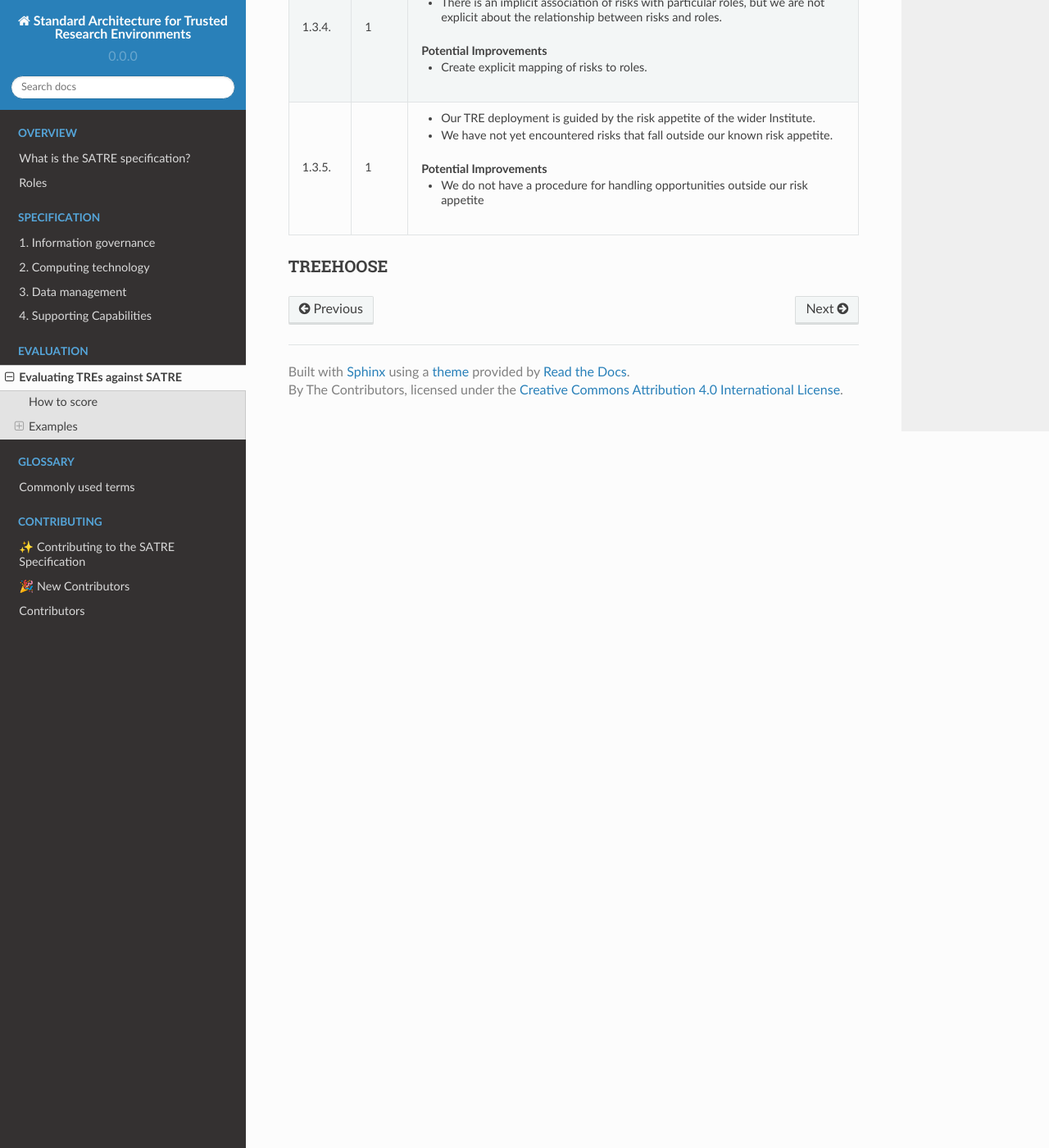
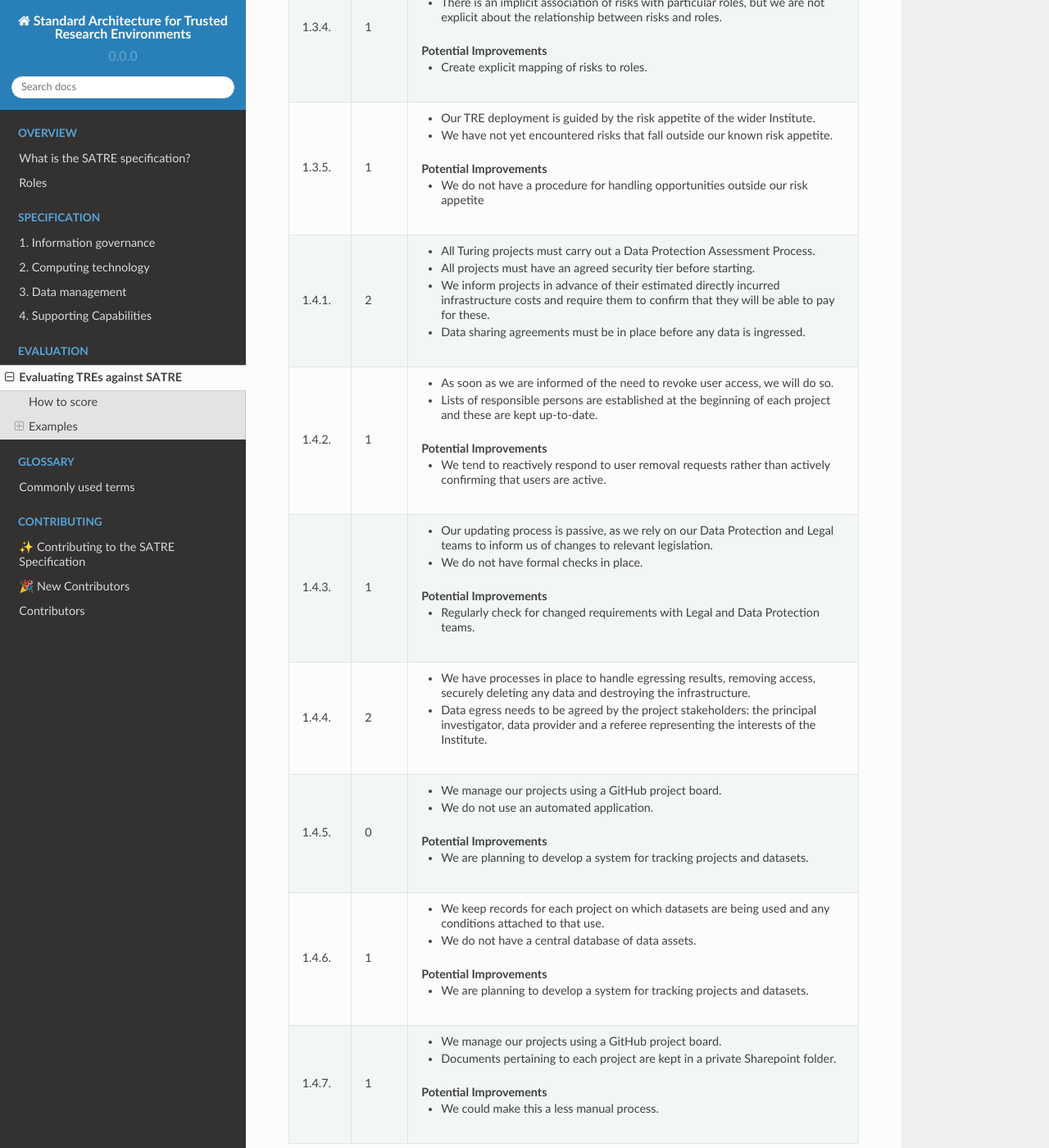
Before and after one commit to sa-tre/satre-specification, a Sphinx documentation site: the page built from docs/source/evaluation.md, in a window 1280 px wide and 1400 px high, scrolled down 3806 px. Shown: the whole window at 82% size. Built offline with Sphinx 7.4.7 and the Read the Docs theme 2.0.0, drawn with Linux system fonts in a browser that asks for light colours.

Commit message:
:memo: Answered section 1.4

````diff
--- a/docs/source/evaluation.md
+++ b/docs/source/evaluation.md
@@ -140,6 +140,46 @@ The scoring system is:
     - We have not yet encountered risks that fall outside our known risk appetite.
     ##### Potential Improvements
     - We do not have a procedure for handling opportunities outside our risk appetite
+* - 1.4.1.
+  - 2
+  - - All Turing projects must carry out a Data Protection Assessment Process.
+    - All projects must have an agreed security tier before starting.
+    - We inform projects in advance of their estimated directly incurred infrastructure costs and require them to confirm that they will be able to pay for these.
+    - Data sharing agreements must be in place before any data is ingressed.
+* - 1.4.2.
+  - 1
+  - - As soon as we are informed of the need to revoke user access, we will do so.
+    - Lists of responsible persons are established at the beginning of each project and these are kept up-to-date.
+    ##### Potential Improvements
+    - We tend to reactively respond to user removal requests rather than actively confirming that users are active.
+* - 1.4.3.
+  - 1
+  - - Our updating process is passive, as we rely on our Data Protection and Legal teams to inform us of changes to relevant legislation.
+    - We do not have formal checks in place.
+    ##### Potential Improvements
+    - Regularly check for changed requirements with Legal and Data Protection teams.
+* - 1.4.4.
+  - 2
+  - - We have processes in place to handle egressing results, removing access, securely deleting any data and destroying the infrastructure.
+    - Data egress needs to be agreed by the project stakeholders: the principal investigator, data provider and a referee representing the interests of the Institute.
+* - 1.4.5.
+  - 0
+  - - We manage our projects using a GitHub project board.
+    - We do not use an automated application.
+    ##### Potential Improvements
+    - We are planning to develop a system for tracking projects and datasets.
+* - 1.4.6.
+  - 1
+  - - We keep records for each project on which datasets are being used and any conditions attached to that use.
+    - We do not have a central database of data assets.
+    ##### Potential Improvements
+    - We are planning to develop a system for tracking projects and datasets.
+* - 1.4.7.
+  - 1
+  - - We manage our projects using a GitHub project board.
+    - Documents pertaining to each project are kept in a private Sharepoint folder.
+    ##### Potential Improvements
+    - We could make this a less manual process.
 ```
 
 ### TREEHOOSE
````
